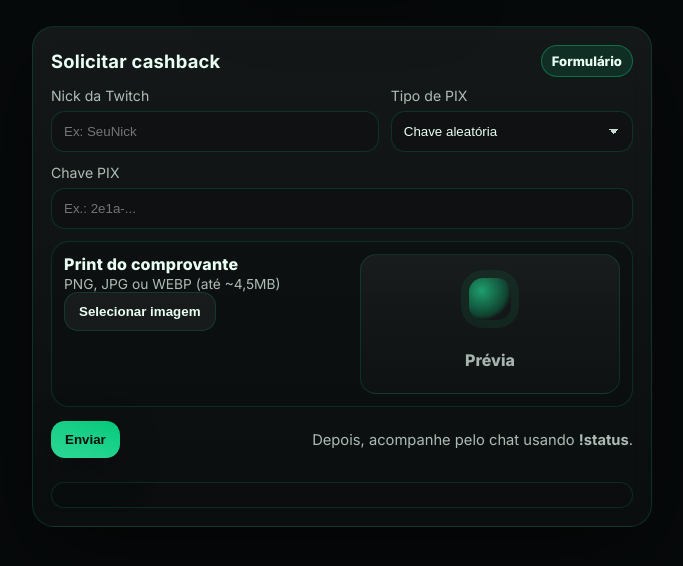
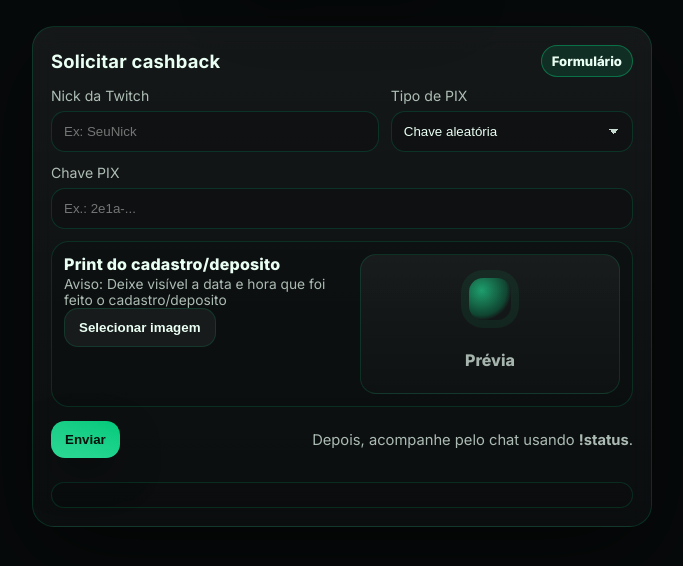
Before and after one commit to Duduxlll/banca-teste, a website: page cashback-publico.html in a window 1280 px wide. Shown: the part 130-696 px from the top of the page, without its empty margins (298-981 px from the left). Drawn offline with Linux system fonts and the light colour scheme.

```diff
--- a/cashback-publico.html
+++ b/cashback-publico.html
@@ -63,8 +63,8 @@
 
         <div class="upload">
           <div class="uploadLeft">
-            <div class="uploadTitle">Print do comprovante</div>
-            <div class="uploadSub">PNG, JPG ou WEBP (até ~4,5MB)</div>
+            <div class="uploadTitle">Print do cadastro/deposito</div>
+            <div class="uploadSub">Aviso: Deixe visível a data e hora que foi feito o cadastro/deposito</div>
             <input id="screenshot" name="screenshot" type="file" accept="image/png,image/jpeg,image/webp" class="file" required>
             <button type="button" class="btn ghost" id="pickBtn">Selecionar imagem</button>
           </div>
```
